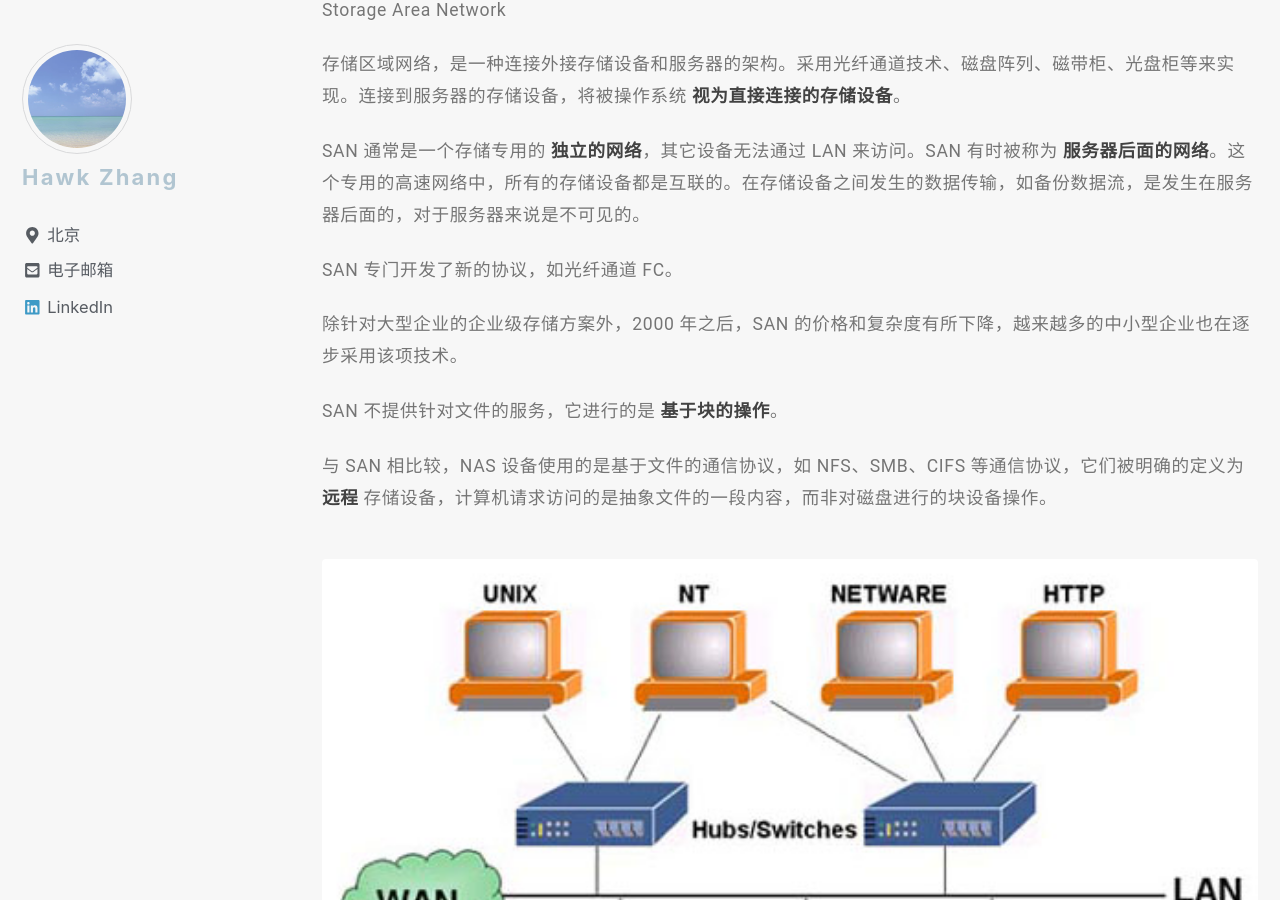
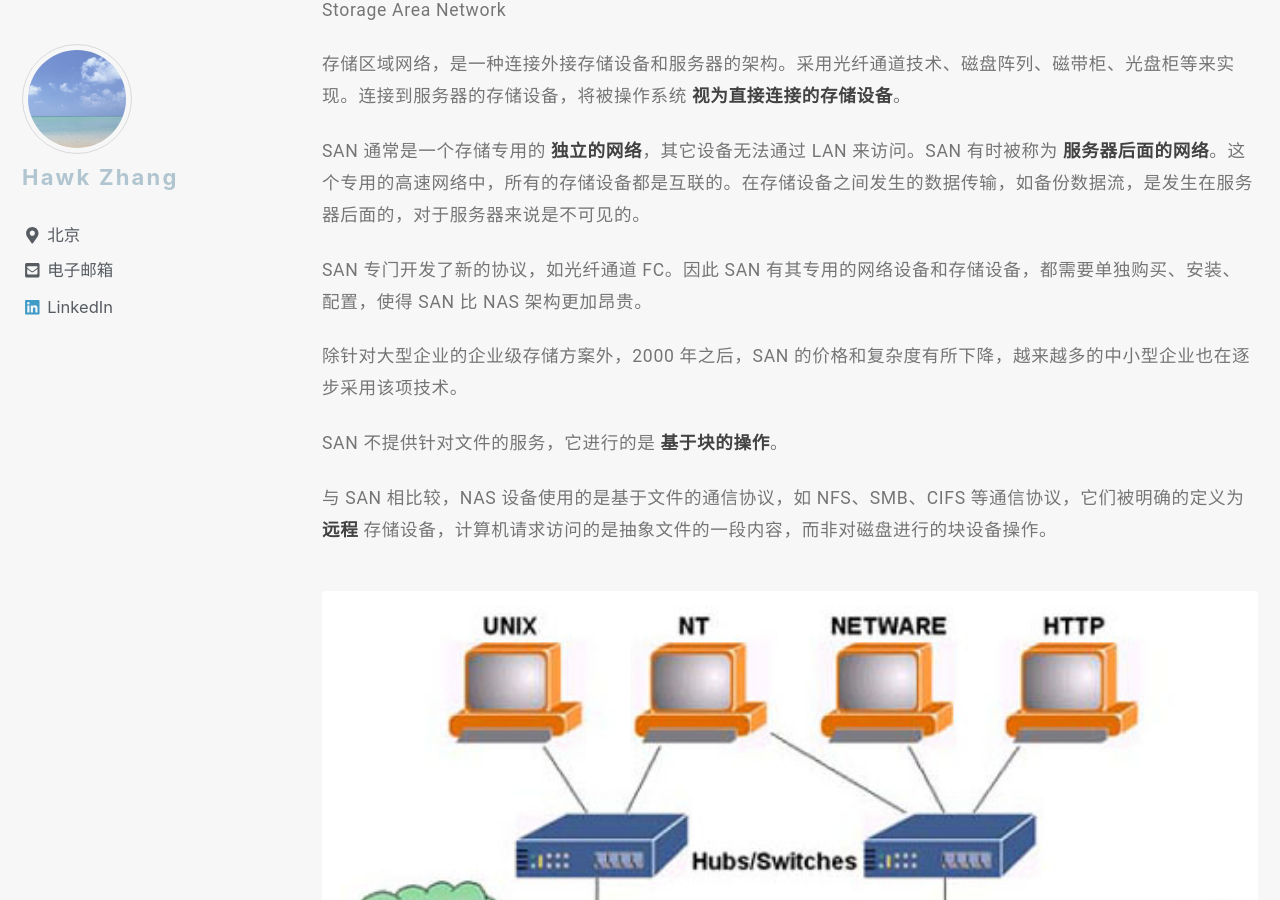
Before and after one commit to narru888/linotes_note, a Jekyll site: the page built from _posts/storage/2018-03-01-das.nas.san.md, in a window 1280 px wide and 900 px high, scrolled down 10028 px. Built offline with Jekyll 4.4.1, drawn with Linux system fonts in a browser that asks for light colours; nearby versions of some CDN libraries; a script that is not in the unit is left out.

Commit message:
update on 2018-11-21 17:16:01 CST

```diff
--- a/_posts/storage/2018-03-01-das.nas.san.md
+++ b/_posts/storage/2018-03-01-das.nas.san.md
@@ -194,7 +194,7 @@ Storage Area Network
 
 SAN 通常是一个存储专用的 **独立的网络**，其它设备无法通过 LAN 来访问。SAN 有时被称为 **服务器后面的网络**。这个专用的高速网络中，所有的存储设备都是互联的。在存储设备之间发生的数据传输，如备份数据流，是发生在服务器后面的，对于服务器来说是不可见的。
 
-SAN 专门开发了新的协议，如光纤通道 FC。
+SAN 专门开发了新的协议，如光纤通道 FC。因此 SAN 有其专用的网络设备和存储设备，都需要单独购买、安装、配置，使得 SAN 比 NAS 架构更加昂贵。
 
 除针对大型企业的企业级存储方案外，2000 年之后，SAN 的价格和复杂度有所下降，越来越多的中小型企业也在逐步采用该项技术。
 
```
